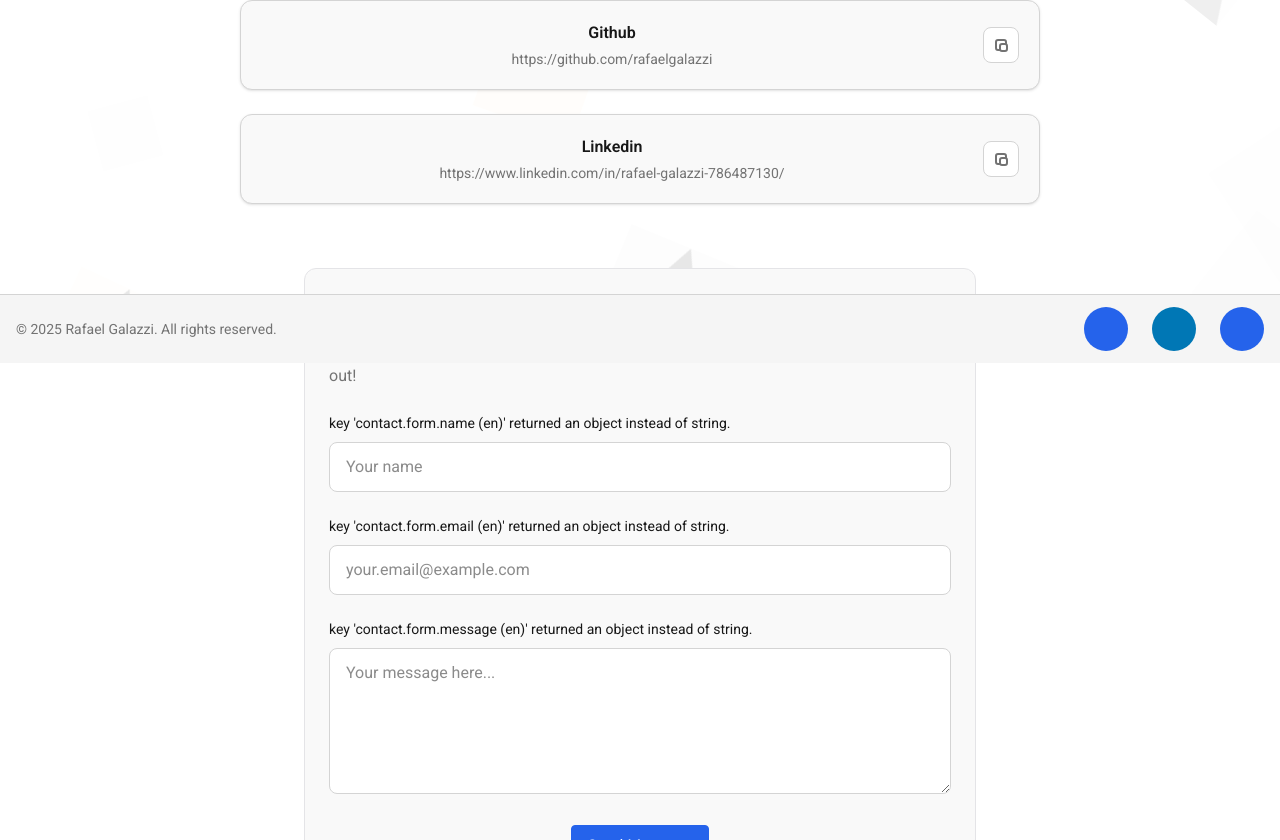
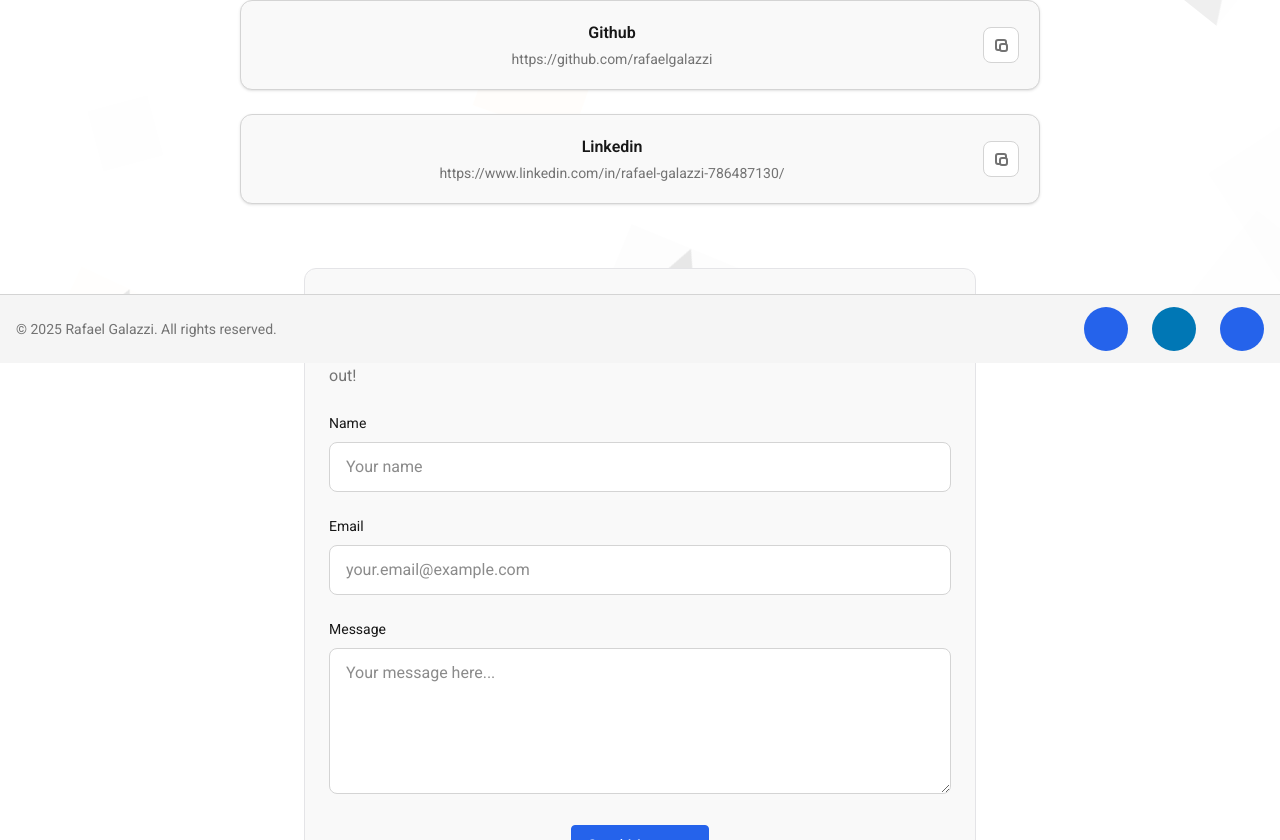
Before and after one commit to rafaelgalazzi/galazzi-portfolio, a Next.js app: page /contact in a window 1280 px wide. Shown: the part 437-1277 px from the top of the page. Built offline with nearby package versions, Linux system fonts and the light colour scheme; some icons are missing.

Commit message:
fixed translations

```diff
--- a/public/locales/en/translation.json
+++ b/public/locales/en/translation.json
@@ -143,6 +143,8 @@
         "label": "Message",
         "placeholder": "Your message here..."
       }
-    }
+    },
+    "sendMessage": "Send Message",
+    "sending": "Sending..."
   }
 }
--- a/public/locales/pt/translation.json
+++ b/public/locales/pt/translation.json
@@ -143,6 +143,8 @@
         "label": "Mensagem",
         "placeholder": "Sua mensagem aqui..."
       }
-    }
+    },
+    "sendMessage": "Enviar Mensagem",
+    "sending": "Enviando..."
   }
 }
--- a/src/components/layouts/ContactForm.tsx
+++ b/src/components/layouts/ContactForm.tsx
@@ -82,7 +82,7 @@ export default function ContactForm() {
         <div>
           <label htmlFor="name" className="block mb-2 text-sm font-medium">
             <BaseText fontSize="sm" color="foreground">
-              {t('contact.form.name')}
+              {t('contact.form.name.label')}
             </BaseText>
           </label>
           <Input
@@ -92,14 +92,14 @@ export default function ContactForm() {
             value={formData.name}
             onChange={handleChange}
             required
-            placeholder="Your name"
+            placeholder= {t('contact.form.name.placeholder')}
           />
         </div>
 
         <div>
           <label htmlFor="email" className="block mb-2 text-sm font-medium">
             <BaseText fontSize="sm" color="foreground">
-              {t('contact.form.email')}
+              {t('contact.form.email.label')}
             </BaseText>
           </label>
           <Input
@@ -109,14 +109,14 @@ export default function ContactForm() {
             value={formData.email}
             onChange={handleChange}
             required
-            placeholder="your.email@example.com"
+            placeholder={t('contact.form.email.placeholder')}
           />
         </div>
 
         <div>
           <label htmlFor="message" className="block mb-2 text-sm font-medium">
             <BaseText fontSize="sm" color="foreground">
-              {t('contact.form.message')}
+              {t('contact.form.message.label')}
             </BaseText>
           </label>
           <textarea
@@ -127,12 +127,12 @@ export default function ContactForm() {
             required
             rows={5}
             className="w-full px-4 py-3 bg-background border border-border rounded-lg focus:ring-2 focus:ring-accent focus:border-accent outline-none transition-all duration-300"
-            placeholder="Your message here..."
+            placeholder={t('contact.form.message.placeholder')}
           />
         </div>
 
         <div className="text-center">
-          <BaseButton>{isSubmitting ? 'Sending...' : 'Send Message'}</BaseButton>
+          <BaseButton>{isSubmitting ? t('contact.sending') : t('contact.sendMessage')}</BaseButton>
         </div>
       </form>
     </Card>
```
